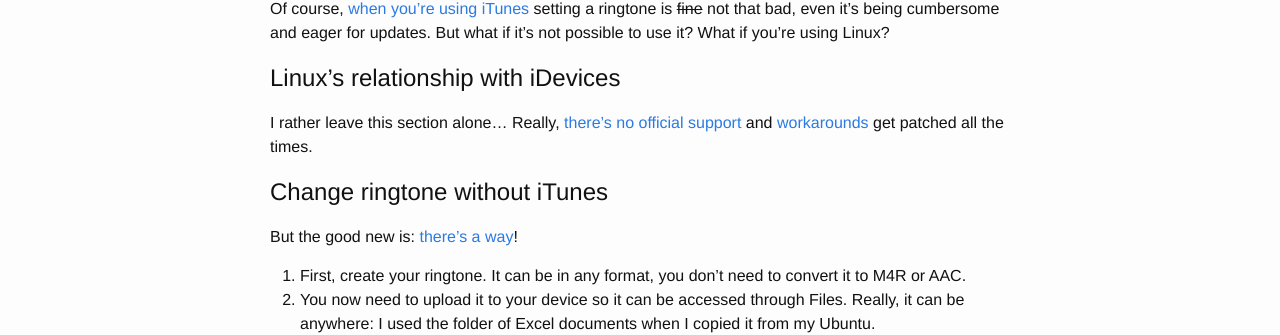
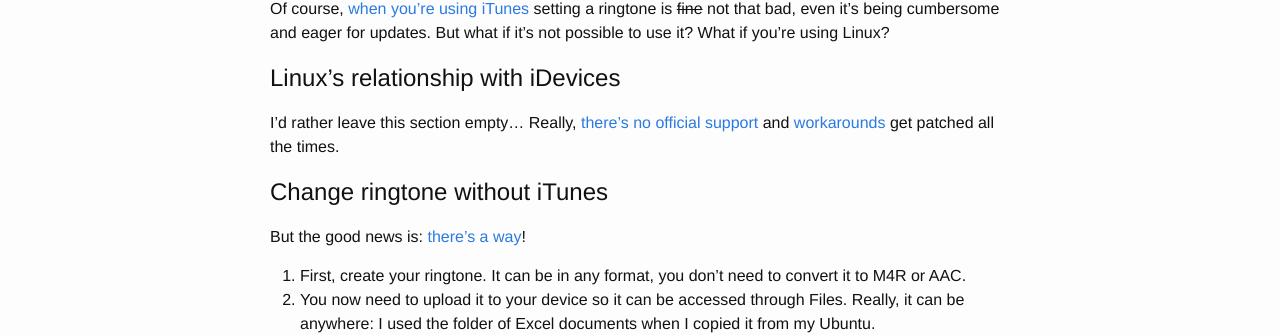
Before and after one commit to budaimartin/budaimartin.github.io, a Jekyll site: the page built from _posts/today-i-learned/2019-05-05-change-iphone-ringtone.md, in a window 1280 px wide. Shown: the part 853-1188 px from the top of the page. Built offline with Jekyll 4.4.1, drawn with Linux system fonts in a browser that asks for light colours.

Commit message:
ooops typo

```diff
--- a/_posts/today-i-learned/2019-05-05-change-iphone-ringtone.md
+++ b/_posts/today-i-learned/2019-05-05-change-iphone-ringtone.md
@@ -18,11 +18,11 @@
 
 # Linux's relationship with iDevices
 
-I rather leave this section alone... Really, [there's no official support](https://www.lifewire.com/how-to-use-itunes-on-linux-1999251) and [workarounds](https://www.libimobiledevice.org/) get patched all the times.
+I'd rather leave this section empty... Really, [there's no official support](https://www.lifewire.com/how-to-use-itunes-on-linux-1999251) and [workarounds](https://www.libimobiledevice.org/) get patched all the times.
 
 # Change ringtone without iTunes
 
-But the good new is: [there's a way](https://www.makeuseof.com/tag/create-free-ringtones-iphone/)!
+But the good news is: [there's a way](https://www.makeuseof.com/tag/create-free-ringtones-iphone/)!
 
 1. First, create your ringtone. It can be in any format, you don't need to convert it to M4R or AAC.
 2. You now need to upload it to your device so it can be accessed through Files. Really, it can be anywhere: I used the folder of Excel documents when I copied it from my Ubuntu.
```
